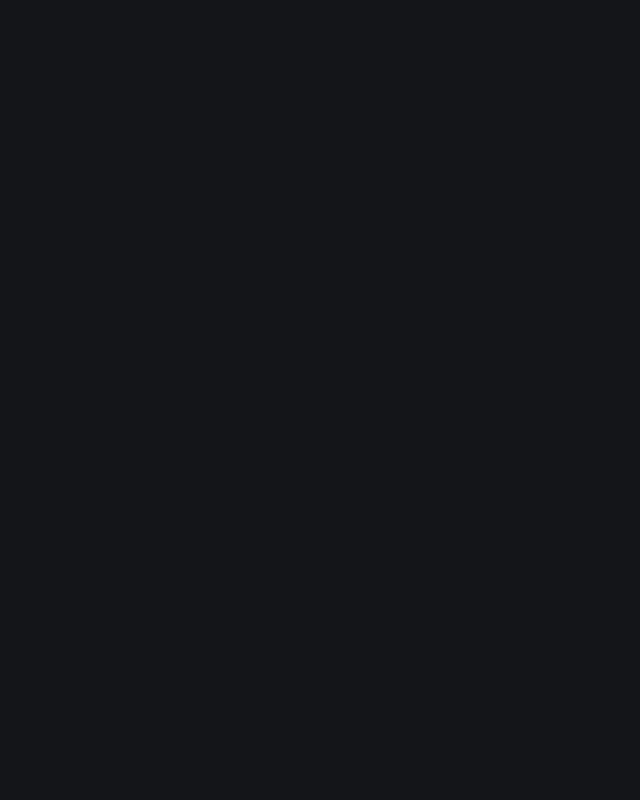
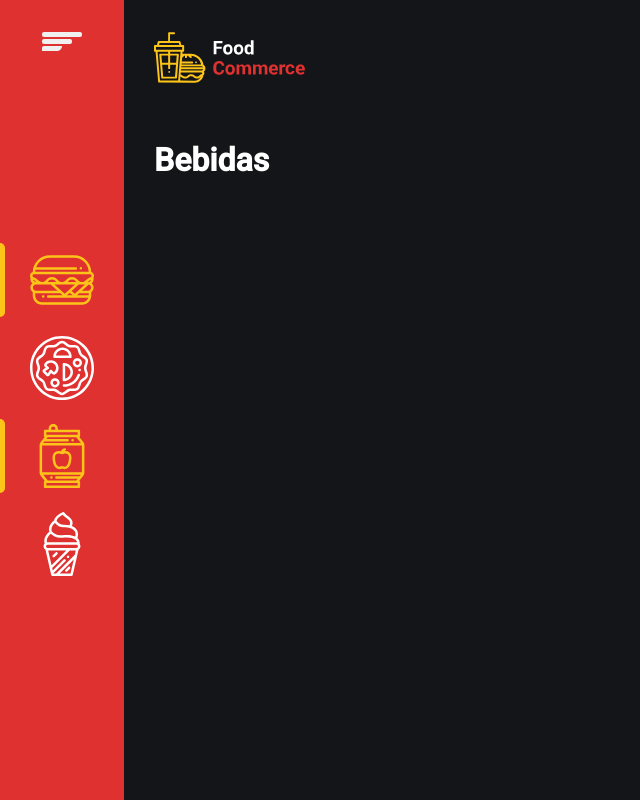
Before and after one commit to Nadilson-IFPE/food_commerce, a React (Create React App) app: page /drinks in a window 1280 px wide. Before the commit this address had no page. Shown: the whole page, without its empty margins (0-640 px from the left). Built offline with nearby package versions, Linux system fonts and the light colour scheme.

Commit message:
Ajustes na navegação

```diff
--- a/src/components/SideBar/index.tsx
+++ b/src/components/SideBar/index.tsx
@@ -7,6 +7,7 @@ import { ReactComponent as IceCreamIcon } from '../../assets/ice-cream.svg'
 
 import menuImg from '../../assets/menu.svg'
 import { useState } from 'react';
+import { NavLink } from 'react-router-dom';
 
 export function SideBar() {
   const [menuOpen, setMenuOpen] = useState(false)
@@ -23,31 +24,31 @@ export function SideBar() {
     <nav>
       <ul>
         <li>
-          <a href='#' className='active'>
+          <NavLink to='/' className='active'>
             <BurgerIcon />
             <span>Hambúrgueres</span>
-          </a>
+          </NavLink>
         </li>
 
         <li>
-          <a href='#'>
+          <NavLink to='pizzas'>
             <PizzaIcon />
             <span>Pizzas</span>
-          </a>
+          </NavLink>
         </li>
 
         <li>
-          <a href='#'>
+          <NavLink to='drinks'>
             <SodaPopIcon />
             <span>Bebidas</span>
-          </a>
+          </NavLink>
         </li>
 
         <li>
-          <a href='#'>
+          <NavLink to='ice-creams'>
             <IceCreamIcon />
             <span>Sorvetes</span>
-          </a>
+          </NavLink>
         </li>
 
     </ul>
--- /dev/null
+++ b/src/pages/Main/Drinks/index.tsx
@@ -0,0 +1,3 @@
+export default function Drinks() {
+  return <h1>Bebidas</h1>
+}
--- /dev/null
+++ b/src/pages/Main/Drinks/styles.ts
@@ -0,0 +1 @@
+import styled from 'styled-components'
--- /dev/null
+++ b/src/pages/Main/IceCreams/index.tsx
@@ -0,0 +1,3 @@
+export default function IceCreams() {
+  return <h1>Sorvetes</h1>
+}
--- /dev/null
+++ b/src/pages/Main/IceCreams/styles.ts
@@ -0,0 +1 @@
+import styled from 'styled-components'
--- a/src/routes.tsx
+++ b/src/routes.tsx
@@ -3,6 +3,8 @@ import { Routes, Route } from 'react-router-dom'
 import MainPage from './pages/Main'
 import BurgersPage from './pages/Main/Burgers'
 import PizzasPage from './pages/Main/Pizzas'
+import DrinksPage from './pages/Main/Drinks'
+import IceCreamsPage from './pages/Main/IceCreams'
 
 
 export function AppRoutes() {
@@ -11,6 +13,8 @@ export function AppRoutes() {
       <Route path='/' element={<MainPage />}>
         <Route path='/' element={<BurgersPage />} />
         <Route path='pizzas' element={<PizzasPage />} />
+        <Route path='drinks' element={<DrinksPage />} />
+        <Route path='ice-creams' element={<IceCreamsPage />} />
       </Route>
     </Routes>
 
```
